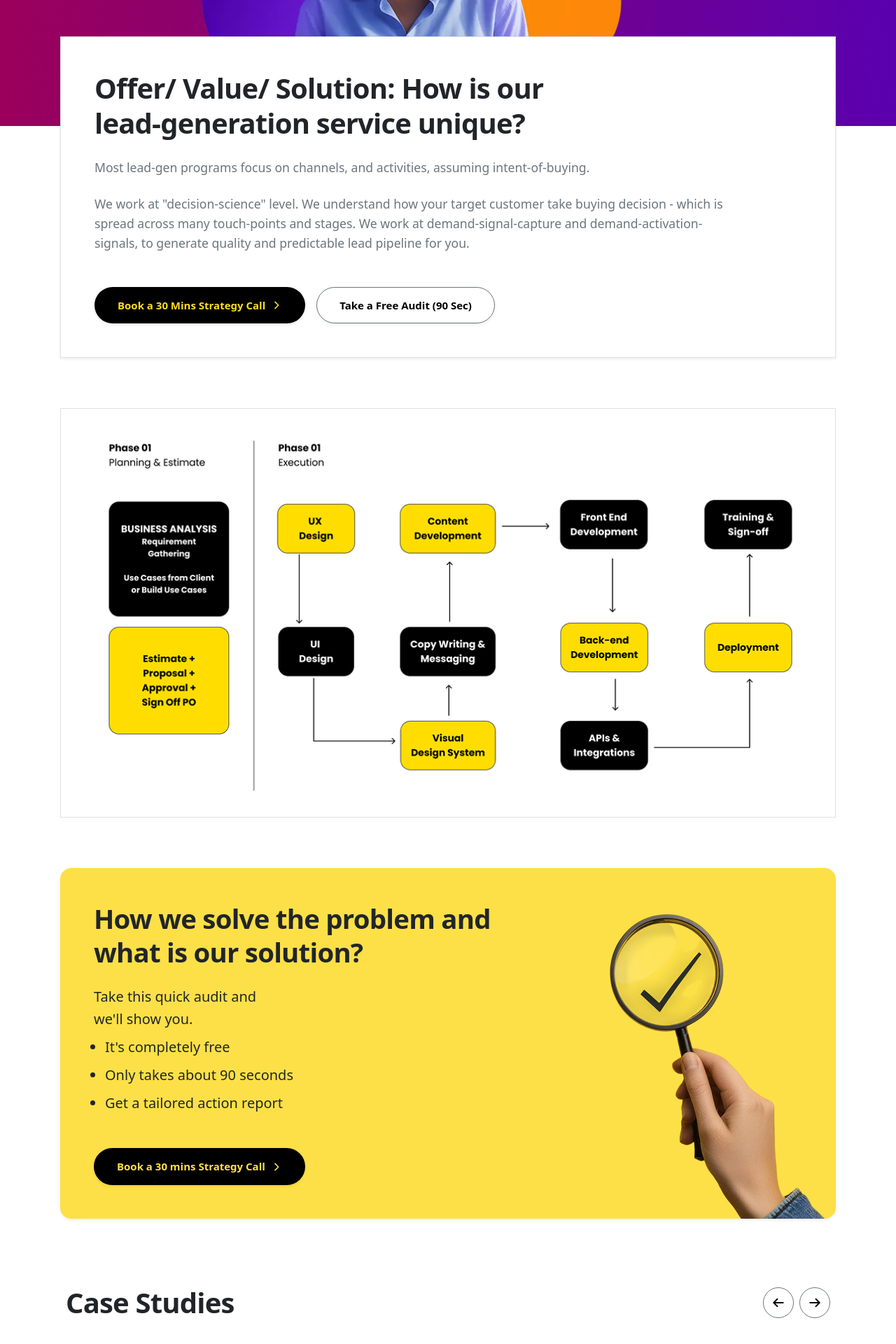
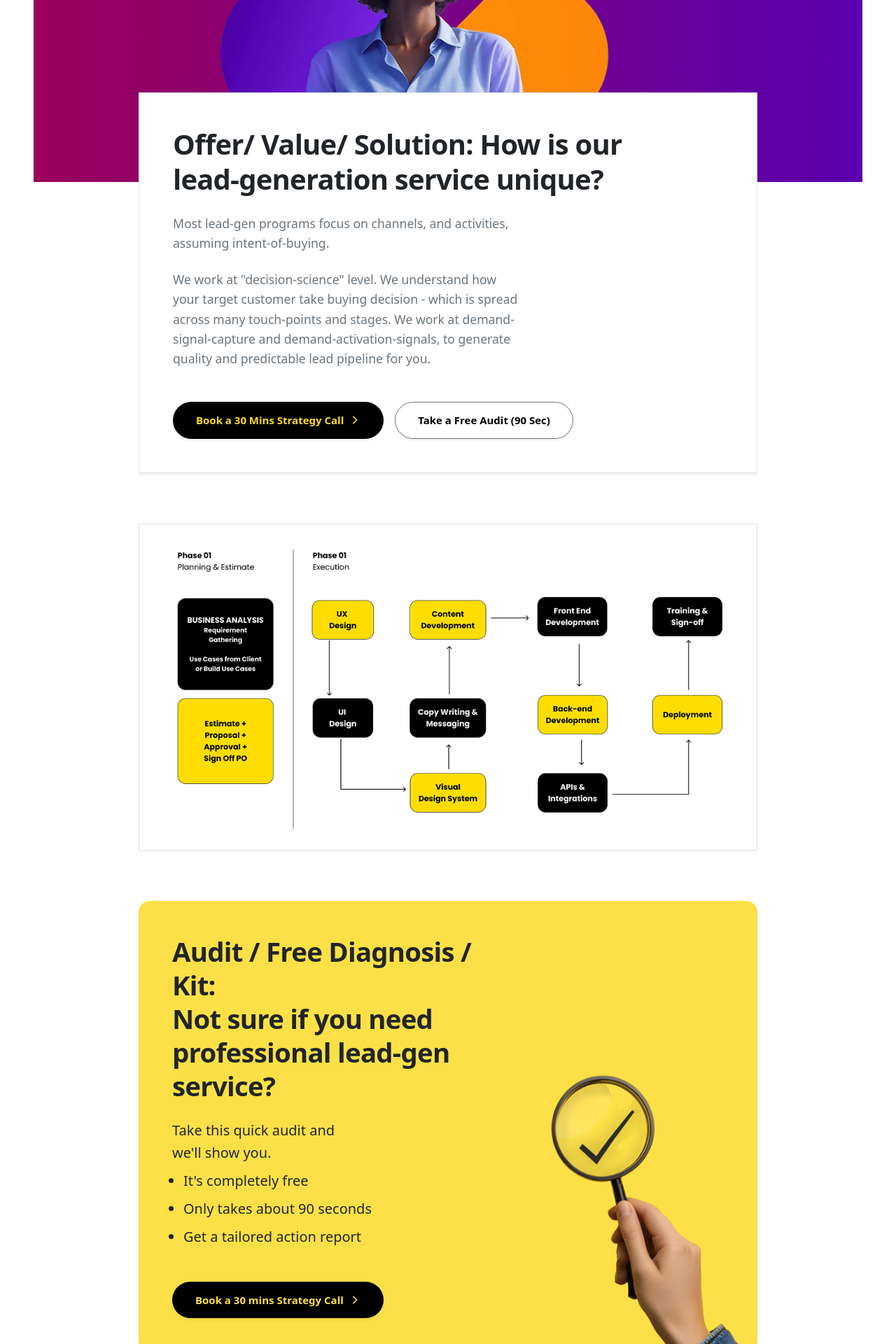
Before and after one commit to shramanth-sulake/media_jenie, a React (Vite) app: page / in a window 1280 px wide. Shown: the part 840-2760 px from the top of the page at 70% size. Built offline with nearby package versions, Linux system fonts and the light colour scheme.

Commit message:
Update margins and font sizes across sections for better layout spacing

```diff
--- a/src/components/CaseSection.jsx
+++ b/src/components/CaseSection.jsx
@@ -1,4 +1,4 @@
-import React, { useRef } from 'react';
+import React from 'react';
 
 const CaseCard = ({ bgImage, text }) => {
     return (
@@ -28,56 +28,17 @@ const CaseCard = ({ bgImage, text }) => {
 };
 
 const CaseSection = () => {
-    const scrollRef = useRef(null);
-
-    const scroll = (direction) => {
-        if (scrollRef.current) {
-            const scrollAmount = 340;
-            scrollRef.current.scrollBy({
-                left: direction === 'left' ? -scrollAmount : scrollAmount,
-                behavior: 'smooth'
-            });
-        }
-    };
-
     return (
-        <div className="w-100 container px-3 py-5">
-            {/* Header row with title and arrows */}
-            <div className="d-flex align-items-center justify-content-between mb-5 px-2">
+        <div className="w-100 container-fluid py-5" style={{ paddingLeft: '12.5rem', paddingRight: '0' }}>
+            {/* Header */}
+            <div className="mb-5 px-2">
                 <h2 className="fw-bold text-dark mb-0" style={{ fontSize: '2.5rem', letterSpacing: '-0.02em' }}>
                     Case Studies
                 </h2>
-
-                <div className="d-flex gap-2">
-                    <button
-                        onClick={() => scroll('left')}
-                        className="btn d-flex align-items-center justify-content-center rounded-circle border border-secondary"
-                        style={{ width: '44px', height: '44px', backgroundColor: '#fff', transition: 'all 0.2s' }}
-                        onMouseEnter={e => { e.currentTarget.style.backgroundColor = '#000'; e.currentTarget.style.borderColor = '#000'; e.currentTarget.querySelector('svg').style.stroke = '#fff'; }}
-                        onMouseLeave={e => { e.currentTarget.style.backgroundColor = '#fff'; e.currentTarget.style.borderColor = '#6c757d'; e.currentTarget.querySelector('svg').style.stroke = '#000'; }}
-                    >
-                        <svg width="18" height="18" fill="none" stroke="#000" viewBox="0 0 24 24" style={{ transition: 'stroke 0.2s' }}>
-                            <path strokeLinecap="round" strokeLinejoin="round" strokeWidth="2.5" d="M10 19l-7-7m0 0l7-7m-7 7h18"></path>
-                        </svg>
-                    </button>
-
-                    <button
-                        onClick={() => scroll('right')}
-                        className="btn d-flex align-items-center justify-content-center rounded-circle border border-secondary"
-                        style={{ width: '44px', height: '44px', backgroundColor: '#fff', transition: 'all 0.2s' }}
-                        onMouseEnter={e => { e.currentTarget.style.backgroundColor = '#000'; e.currentTarget.style.borderColor = '#000'; e.currentTarget.querySelector('svg').style.stroke = '#fff'; }}
-                        onMouseLeave={e => { e.currentTarget.style.backgroundColor = '#fff'; e.currentTarget.style.borderColor = '#6c757d'; e.currentTarget.querySelector('svg').style.stroke = '#000'; }}
-                    >
-                        <svg width="18" height="18" fill="none" stroke="#000" viewBox="0 0 24 24" style={{ transition: 'stroke 0.2s' }}>
-                            <path strokeLinecap="round" strokeLinejoin="round" strokeWidth="2.5" d="M14 5l7 7m0 0l-7 7m7-7H3"></path>
-                        </svg>
-                    </button>
-                </div>
             </div>
 
             {/* Scrollable cards row */}
             <div
-                ref={scrollRef}
                 className="d-flex gap-4 overflow-auto pb-4 pt-2 custom-scrollbar w-100 px-2"
                 style={{ scrollSnapType: 'x mandatory' }}
             >
--- a/src/components/HeroSection.jsx
+++ b/src/components/HeroSection.jsx
@@ -13,7 +13,7 @@ const HeroSection = () => {
             </header>
 
             {/* Main Content */}
-            <main className="w-100 container d-flex flex-column align-items-center justify-content-center text-center" style={{ paddingTop: '4.5rem', paddingBottom: '4.5rem' }}>
+            <main className="w-100 container d-flex flex-column align-items-center justify-content-center text-center" style={{ paddingTop: '7rem', paddingBottom: '7rem' }}>
                 <h1 className="fw-bold text-dark mb-4" style={{ fontSize: '3.5rem', lineHeight: '1.15', letterSpacing: '-0.02em' }}>
                     Hero: Frustrated with low <br className="d-none d-md-block" />
                     quality & less leads?
--- a/src/components/OfferSection.jsx
+++ b/src/components/OfferSection.jsx
@@ -6,6 +6,7 @@ const OfferSection = () => {
 
             {/* --- SECTION 1: Top Image Background --- */}
             <div className="w-100 d-flex flex-column align-items-center">
+                <div className="w-100 px-4 px-md-5">
                     <div
                         className="w-100 position-relative d-flex justify-content-center"
                         style={{
@@ -14,18 +15,20 @@ const OfferSection = () => {
                             backgroundPosition: 'center',
                             backgroundRepeat: 'no-repeat',
                             minHeight: '450px',
-                        height: '55vh'
+                            height: '55vh',
+                            borderRadius: '0px'
                         }}
                     >
                     </div>
+                </div>
 
                 {/* Overlapping White Card */}
-                <div className="w-100 container px-3 position-relative" style={{ zIndex: 20, marginTop: '-8rem' }}>
+                <div className="w-100 container position-relative" style={{ zIndex: 20, marginTop: '-8rem', paddingLeft: '8rem', paddingRight: '8rem' }}>
                     <div className="bg-white p-4 p-md-5 border-md-0 border shadow-sm" style={{ boxShadow: '0px 15px 60px rgba(0,0,0,0.1) !important' }}>
                         <h2 className="fw-bold text-dark mb-4" style={{ fontSize: '2.5rem', lineHeight: '1.25', letterSpacing: '-0.02em' }}>
                             Offer/ Value/ Solution: How is our <br className="d-none d-md-block" /> lead-generation service unique?
                         </h2>
-                        <div className="mb-5 text-secondary" style={{ fontSize: '1.1rem', lineHeight: '1.6', maxWidth: '900px' }}>
+                        <div className="mb-5 text-secondary mt-4" style={{ fontSize: '1.1rem', lineHeight: '1.6', maxWidth: '500px', marginTop: '2rem' }}>
                             <p className="mb-4">
                                 Most lead-gen programs focus on channels, and activities, assuming intent-of-buying.
                             </p>
@@ -50,7 +53,7 @@ const OfferSection = () => {
             </div>
 
             {/* --- SECTION 2: Flowchart Diagram --- */}
-            <div className="w-100 container px-3 py-4 mt-5 mb-4">
+            <div className="w-100 container py-4 mt-5 mb-4" style={{ paddingLeft: '8rem', paddingRight: '8rem' }}>
                 <img
                     src="/images/MediaJenie-Website-Dev-Process-Full 1.png"
                     alt="Process Flowchart"
@@ -60,14 +63,15 @@ const OfferSection = () => {
             </div>
 
             {/* --- SECTION 3: Yellow Audit Banner --- */}
-            <div className="w-100 container px-3 mb-5 mt-4">
+            <div className="w-100 container mb-5 mt-4" style={{ paddingLeft: '8rem', paddingRight: '8rem' }}>
                 <div className="row g-0 align-items-center rounded-4 position-relative overflow-hidden shadow-sm" style={{ backgroundColor: '#fde047' }}>
 
                     {/* Content Left */}
                     <div className="col-12 col-md-8 p-4 p-md-5 position-relative" style={{ zIndex: 2 }}>
                         <h2 className="fw-bold text-dark mb-4" style={{ fontSize: '2.4rem', lineHeight: '1.25', letterSpacing: '-0.02em', color: '#1f2937' }}>
-                            How we solve the problem and<br />
-                            what is our solution?
+                            Audit / Free Diagnosis / Kit:<br />
+                            Not sure if you need<br/>
+                            professional lead-gen service?
                         </h2>
 
                         <div className="text-dark mb-5" style={{ fontSize: '1.25rem', lineHeight: '1.6', color: '#374151' }}>
```
Also changed, not shown: src/components/CapabilitySection.jsx (+14 -14 lines). Lines whose indentation alone changed are shown as unchanged.
